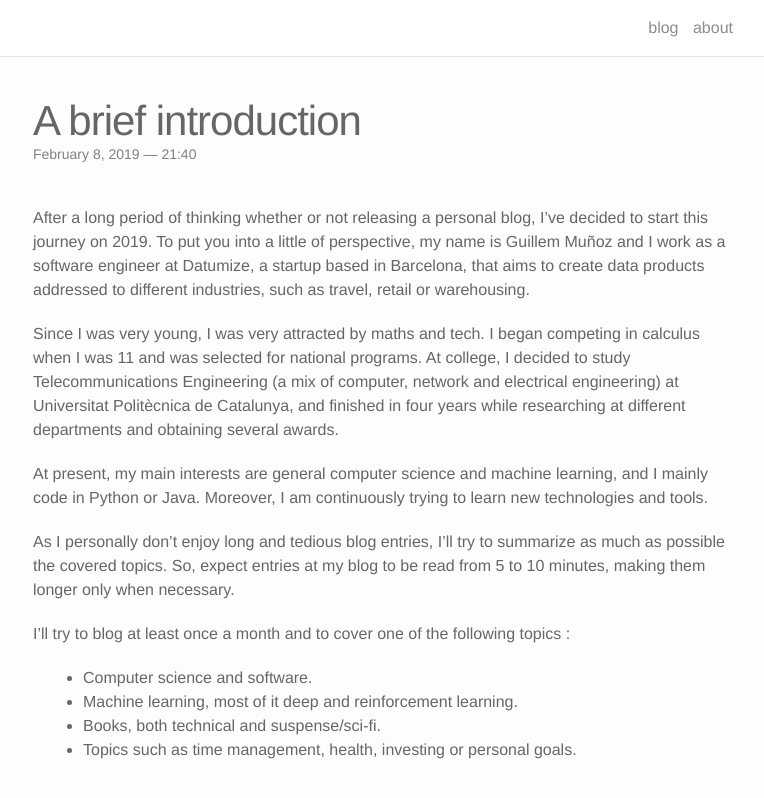
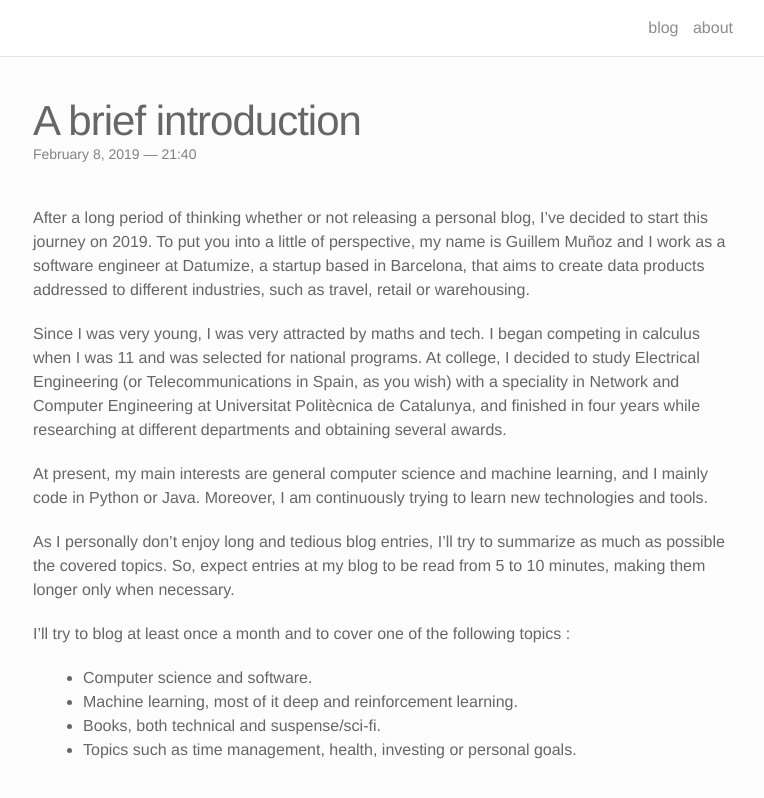
Before and after one commit to ghub-c/Guillem-blog, a Jekyll site: the page built from _posts/2019-01-27-title.markdown, in a window 1280 px wide. Shown: the top 798 px of the page, without its empty margins (257-1021 px from the left). Built offline with Jekyll 4.4.1, drawn with Linux system fonts in a browser that asks for light colours; nearby versions of some CDN libraries.

Commit message:
Blogpost degree

```diff
--- a/_posts/2019-01-27-title.markdown
+++ b/_posts/2019-01-27-title.markdown
@@ -6,7 +6,7 @@ description: Background, interests and future topics
 ---
 After a long period of thinking whether or not releasing a personal blog, I've decided to start this journey on 2019. To put you into a little of perspective, my name is Guillem Muñoz and I work as a software engineer at Datumize, a startup based in Barcelona, that aims to create data products addressed to different industries, such as travel, retail or warehousing.
 
-Since I was very young, I was very attracted by maths and tech. I began competing in calculus when I was 11 and was selected for national programs. At college, I decided to study Telecommunications Engineering (a mix of computer, network and electrical engineering) at Universitat Politècnica de Catalunya, and finished in four years while researching at different departments and obtaining several awards.
+Since I was very young, I was very attracted by maths and tech. I began competing in calculus when I was 11 and was selected for national programs. At college, I decided to study Electrical Engineering (or Telecommunications in Spain, as you wish) with a speciality in Network and Computer Engineering at Universitat Politècnica de Catalunya, and finished in four years while researching at different departments and obtaining several awards.
 
 At present, my main interests are general computer science and machine learning, and I mainly code in Python or Java. Moreover, I am continuously trying to learn new technologies and tools.
 
```
